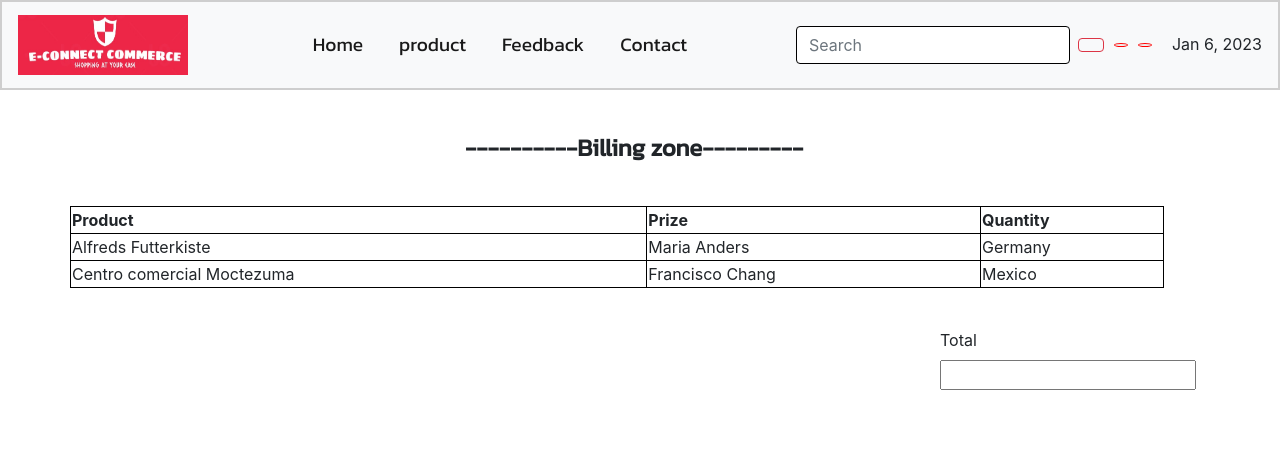
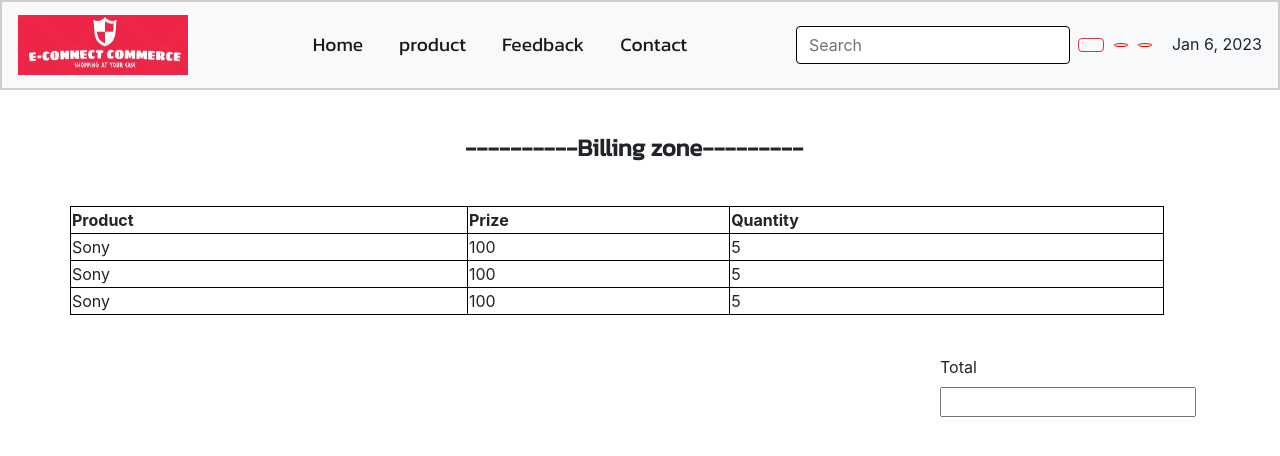
Before and after one commit to smlogsubramani/E-connectcommerce, an Angular app: page /billing in a window 1280 px wide. Shown: the top 456 px of the page. Built offline with nearby package versions, Linux system fonts and the light colour scheme; a web font is replaced by a local one.

Commit message:
add to cart logic pending

```diff
--- a/src/app/billing/billing.component.html
+++ b/src/app/billing/billing.component.html
@@ -25,15 +25,10 @@
                   <th>Prize</th>
                   <th>Quantity</th>
                 </tr>
-                <tr>
-                  <td>Alfreds Futterkiste</td>
-                  <td>Maria Anders</td>
-                  <td>Germany</td>
-                </tr>
-                <tr>
-                  <td>Centro comercial Moctezuma</td>
-                  <td>Francisco Chang</td>
-                  <td>Mexico</td>
+                <tr *ngFor="let productdata of datum">
+                  <td>{{productdata.product}}</td>
+                  <td>{{productdata.prize}}</td>
+                  <td>{{productdata.quantity}}</td>
                 </tr>
               </table>
         </div>
@@ -42,7 +37,7 @@
             <div class="col-md-9"></div>
             <div class="col-md-3">
             <label> Total </label>
-            <input type="number">
+            <input type="text" value="" >
             </div>
 
         </div>
--- a/src/app/billing/billing.component.ts
+++ b/src/app/billing/billing.component.ts
@@ -6,5 +6,14 @@ import { Component } from '@angular/core';
   styleUrls: ['./billing.component.css']
 })
 export class BillingComponent {
+  public datum =[
+    {"product":"Sony","prize":"100","quantity":"5"},
+    {"product":"Sony","prize":"100","quantity":"5"},
+    {"product":"Sony","prize":"100","quantity":"5"}
+  ]
+
+  public prize ="600";
+  public quality="2";
+
 
 }
--- a/src/app/product/product.component.html
+++ b/src/app/product/product.component.html
@@ -17,8 +17,8 @@
             <div class="card" style="width: 18rem;">
                 <img class="card-img-top" src={{description.image}} alt="Card image cap">
                 <div class="card-body">
-                  <h5 class="card-title">{{description.brand}}</h5>
-                  <p class="card-text">${{description.prize}}<span class="inner-text">onwards</span></p>
+                  <h5  class="card-title" >{{description.brand}}</h5>
+                  <p   class="card-text" >${{description.prize}}<span class="inner-text">onwards</span></p>
                   <p class="inner-text">Free delivery</p>
                   <a href="#" id="card-btn" class="btn btn-danger">Add to cart</a>
 
--- a/src/app/product/product.component.ts
+++ b/src/app/product/product.component.ts
@@ -16,4 +16,5 @@ export class ProductComponent {
     {"image":"assets/images/carosel.jpg","brand":"Silk saree","prize":"700"}
     // {"brand":"Silk saree","prize":"700"}
   ];
+
 }
```
Also changed, not shown: src/app/feedback/feedback.component.ts (line endings or trailing spaces).
